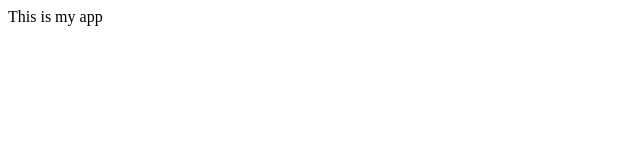
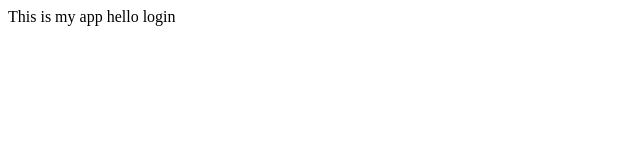
Before and after one commit to Nythika/MyApp1, a plain HTML site: page index.html in a window 1280 px wide. Shown: the full height of the page, 0-640 px from the left. Drawn offline with Linux system fonts and the light colour scheme.

```diff
--- /dev/null
+++ b/dir1/123.js
@@ -0,0 +1 @@
+console.log("hi");
--- /dev/null
+++ b/dir2/456.js
@@ -0,0 +1 @@
+console.log("hoi");
--- a/index.html
+++ b/index.html
@@ -6,5 +6,6 @@
   </head>
   <body>
     This is my app
+    hello login
   </body>
 </html>
```
Also changed, not shown: login.html (added, +1 -0 lines), 3 other files.
